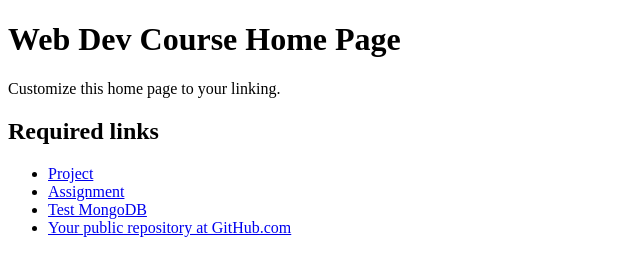
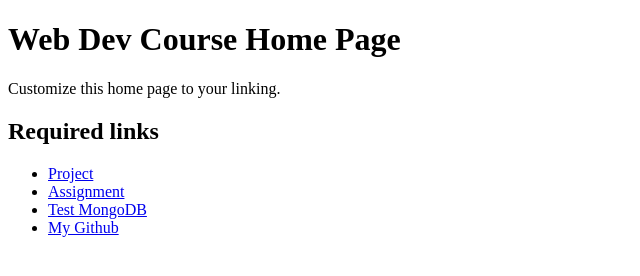
Before and after one commit to cmiram/Miramontes-Chris-web-dev, a website: page public/index.html in a window 1280 px wide. Shown: the whole page, without its empty margins (0-640 px from the left). Drawn offline with Linux system fonts and the light colour scheme.

Commit message:
added my github link

```diff
--- a/public/index.html
+++ b/public/index.html
@@ -23,7 +23,7 @@
             <a href="test/index.html">Test MongoDB</a>
         </li>
         <li>
-            <a href="#">Your public repository at GitHub.com</a>
+            <a href="https://github.com/cmiram">My Github</a>
         </li>
     </ul>
 </body>
```
